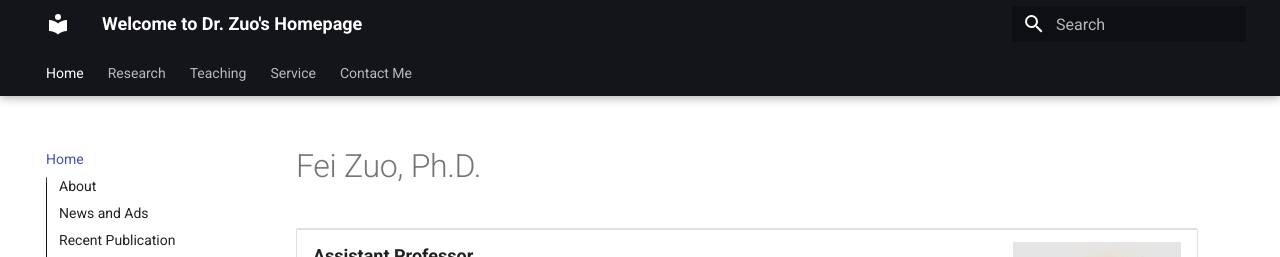
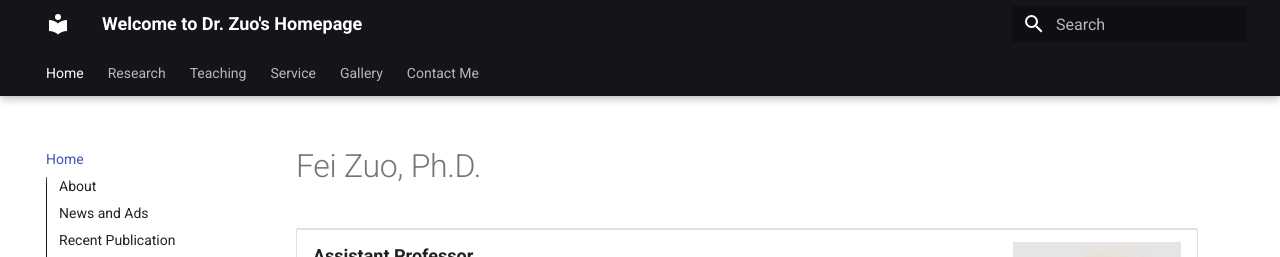
Before and after one commit to fzuo/homepage, an MkDocs documentation site: the page built from docs/index.md, in a window 1280 px wide. Shown: the top 257 px of the page. Built offline with MkDocs 1.6.1 and Material for MkDocs 9.7.7, drawn with Linux system fonts in a browser that asks for light colours.

Commit message:
Updating files

```diff
--- a/mkdocs.yml
+++ b/mkdocs.yml
@@ -5,6 +5,7 @@ nav:
   - Research: research.md
   - Teaching: teaching.md
   - Service: service.md
+  - Gallery: gallery.md
   - Contact Me: contact.md
 
 theme:
```
